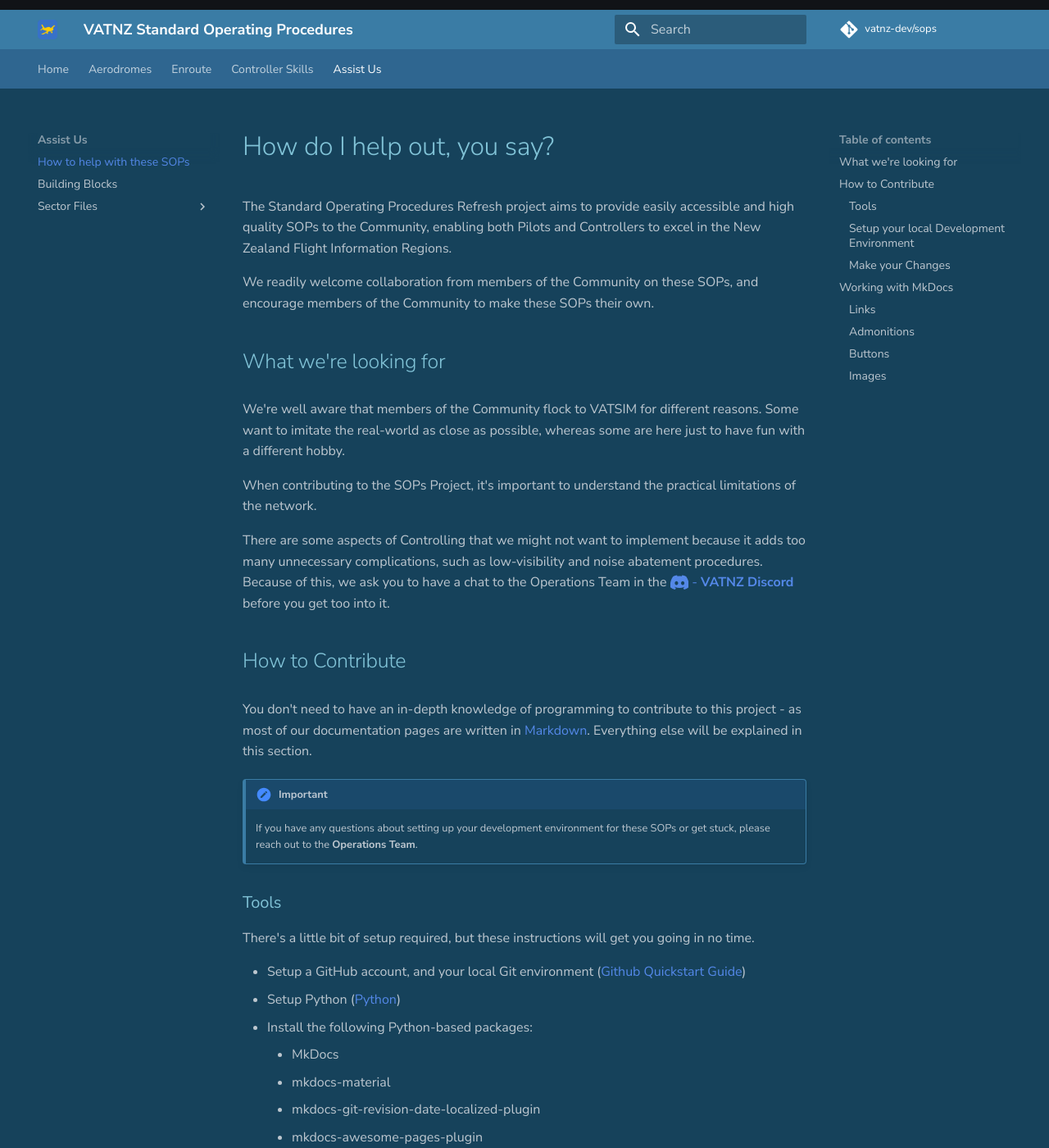
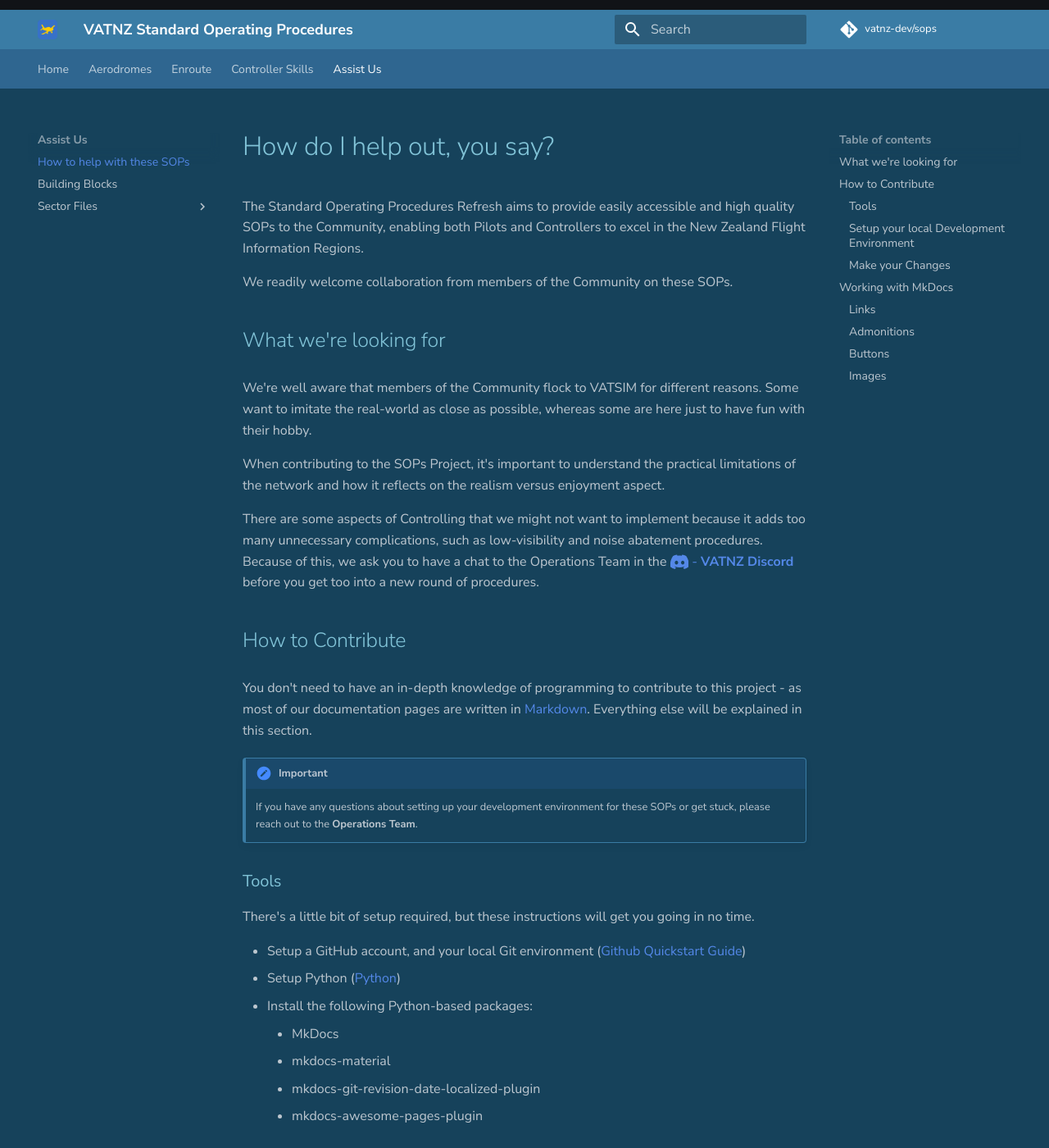
Before and after one commit to vatnz-dev/sops, an MkDocs documentation site: the page built from docs/assist-us/index.md, in a window 1280 px wide and 1400 px high. Shown: the whole window at 82% size. Built offline with MkDocs 1.6.1 and Material for MkDocs 9.7.7, drawn with Linux system fonts in a browser that asks for light colours; comment, search, counter and statistics services are not loaded; some of the changed text lies outside the part shown.

Commit message:
Hopefully better English.

```diff
--- a/docs/assist-us/index.md
+++ b/docs/assist-us/index.md
@@ -6,17 +6,17 @@ title: How to help with these SOPs
 
 # How do I help out, you say?
 
-The Standard Operating Procedures Refresh project aims to provide easily accessible and high quality SOPs to the Community, enabling both Pilots and Controllers to excel in the New Zealand Flight Information Regions.
+The Standard Operating Procedures Refresh aims to provide easily accessible and high quality SOPs to the Community, enabling both Pilots and Controllers to excel in the New Zealand Flight Information Regions.
 
-We readily welcome collaboration from members of the Community on these SOPs, and encourage members of the Community to make these SOPs their own.
+We readily welcome collaboration from members of the Community on these SOPs.
 
 ## What we're looking for
 
-We're well aware that members of the Community flock to VATSIM for different reasons. Some want to imitate the real-world as close as possible, whereas some are here just to have fun with a different hobby.
+We're well aware that members of the Community flock to VATSIM for different reasons. Some want to imitate the real-world as close as possible, whereas some are here just to have fun with their hobby.
 
-When contributing to the SOPs Project, it's important to understand the practical limitations of the network.
+When contributing to the SOPs Project, it's important to understand the practical limitations of the network and how it reflects on the realism versus enjoyment aspect.
 
-There are some aspects of Controlling that we might not want to implement because it adds too many unnecessary complications, such as low-visibility and noise abatement procedures. Because of this, we ask you to have a chat to the Operations Team in the [:fontawesome-brands-discord:{: .discord } - **VATNZ Discord**](https://www.vatnz.net/discord/){target=new} before you get too into it.
+There are some aspects of Controlling that we might not want to implement because it adds too many unnecessary complications, such as low-visibility and noise abatement procedures. Because of this, we ask you to have a chat to the Operations Team in the [:fontawesome-brands-discord:{: .discord } - **VATNZ Discord**](https://www.vatnz.net/discord/){target=new} before you get too into a new round of procedures.
 
 
 
@@ -89,11 +89,11 @@ There's a little bit of setup required, but these instructions will get you goin
 ## Working with MkDocs
 
 !!! hint
-    If you've got the space, have your web browser and code editor side-by-side. This means that as you make changes and save, these are immediately reflected in front of you.
+    If you've got the space on your screen, have your web browser and code editor side-by-side. This means that as you make changes and save, these are immediately reflected in front of you.
 
 You can find documentation for [MkDocs here](https://squidfunk.github.io/mkdocs-material/reference/abbreviations/){target=new}.
 
-All of MarkDown's default syntax is supported by MkDocs, including links, images, etc. It's also got some pretty nifty features, which assist in writing documentation.
+All of Markdown's default syntax is supported by MkDocs, including links, images etc. It's also got some pretty nifty features, which assist in writing documentation.
 
 ### Links
 
--- a/docs/stylesheets/extra.css
+++ b/docs/stylesheets/extra.css
@@ -88,5 +88,5 @@ h4 {
 }
 /* Tasklist */
  .md-typeset [type=checkbox]:checked+.task-list-indicator:before {
-    background-color: #3A7CA5;
+    background-color: #81C3D7;
 }
```
Also changed, not shown: docs/assist-us/buildingblocks.md (+7 -7 lines).
